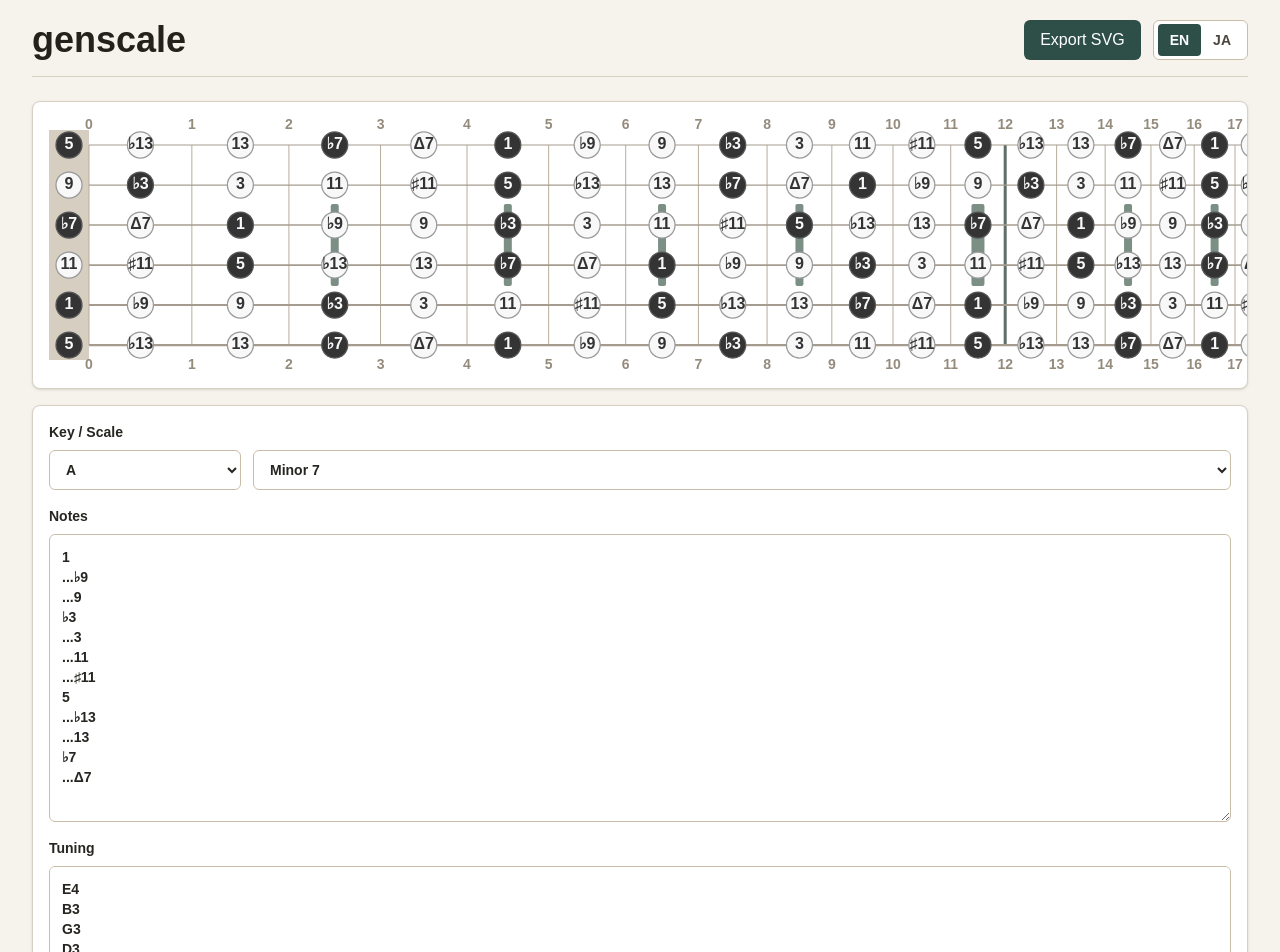
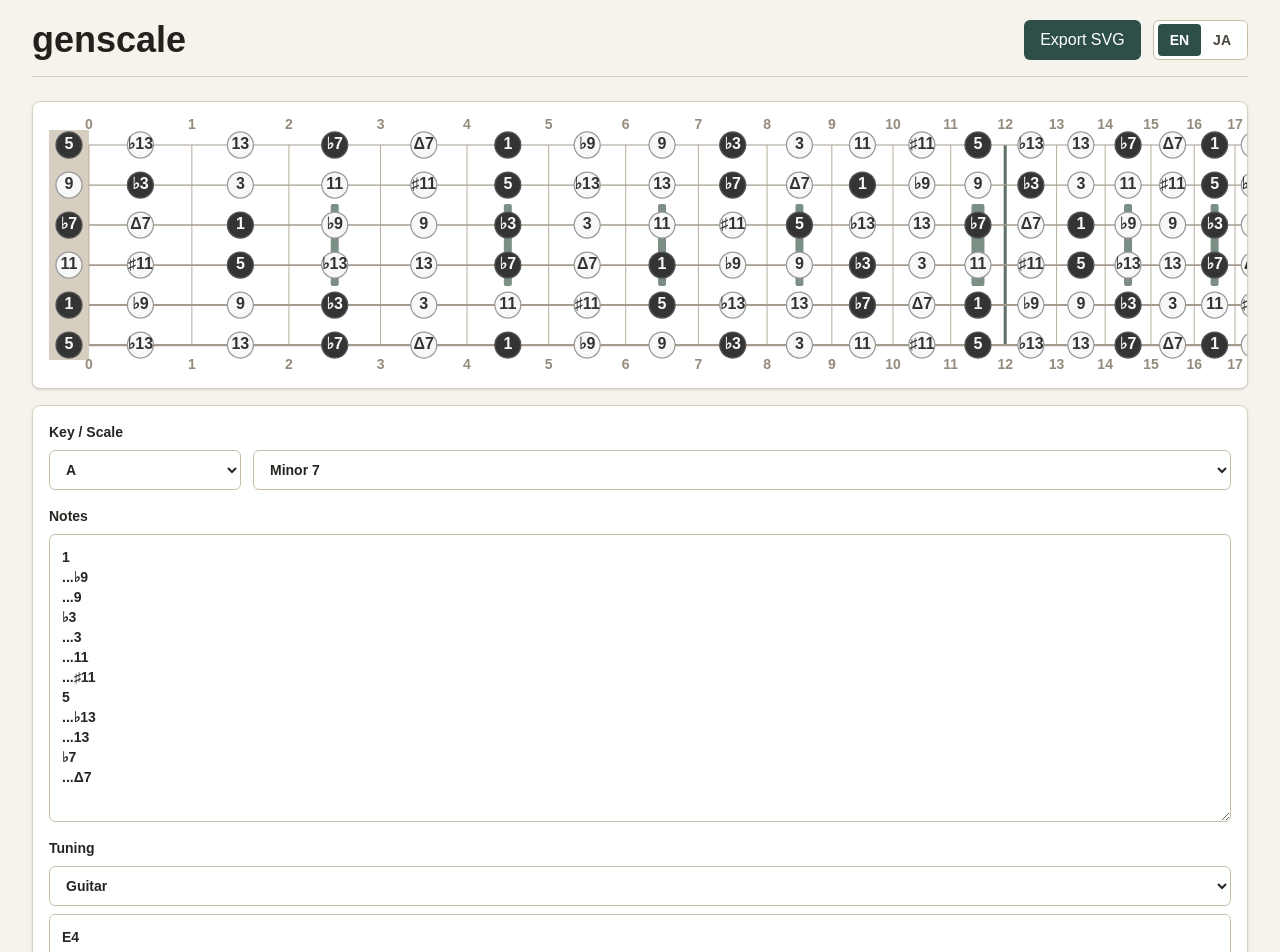
Before and after one commit to wataash/genscale, a Next.js app: page /en in a window 1280 px wide. Shown: the top 952 px of the page. Built offline with nearby package versions, Linux system fonts and the light colour scheme.

Commit message:
app/genscale-app.tsx docs/guitar-scale-web.md e2e/genscale.spec.ts

```diff
--- a/app/genscale-app.tsx
+++ b/app/genscale-app.tsx
@@ -50,6 +50,12 @@ type AppSettings = {
   notes: string[];
 };
 
+type TuningPreset = {
+  id: string;
+  labels: Record<Locale, string>;
+  notes: string[];
+};
+
 const TRANSLATIONS: Record<
   Locale,
   {
@@ -57,6 +63,8 @@ const TRANSLATIONS: Record<
     key: string;
     scale: string;
     tuning: string;
+    tuningPreset: string;
+    customTuning: string;
     notes: string;
     settingEditor: string;
     tokenError: string;
@@ -71,6 +79,8 @@ const TRANSLATIONS: Record<
     key: "Key",
     scale: "Scale",
     tuning: "Tuning",
+    tuningPreset: "Preset",
+    customTuning: "Custom",
     notes: "Notes",
     settingEditor: "Settings editor",
     tokenError: "Notes must contain exactly 12 line-separated tokens.",
@@ -84,6 +94,8 @@ const TRANSLATIONS: Record<
     key: "キー",
     scale: "スケール",
     tuning: "チューニング",
+    tuningPreset: "プリセット",
+    customTuning: "カスタム",
     notes: "Notes",
     settingEditor: "設定エディタ",
     tokenError: "Notes は行区切りで12個にしてください。",
@@ -95,6 +107,33 @@ const TRANSLATIONS: Record<
 };
 
 const DEFAULT_TUNING = ["E4", "B3", "G3", "D3", "A2", "E2"].join("\n");
+const TUNING_PRESETS: TuningPreset[] = [
+  {
+    id: "guitar",
+    labels: { en: "Guitar", ja: "ギター" },
+    notes: ["E4", "B3", "G3", "D3", "A2", "E2"],
+  },
+  {
+    id: "bass",
+    labels: { en: "Bass", ja: "ベース" },
+    notes: ["G2", "D2", "A1", "E1"],
+  },
+  {
+    id: "bass5",
+    labels: { en: "5-string bass", ja: "5弦ベース" },
+    notes: ["G2", "D2", "A1", "E1", "B1"],
+  },
+  {
+    id: "bass6",
+    labels: { en: "6-string bass", ja: "6弦ベース" },
+    notes: ["C3", "G2", "D2", "A1", "E1", "B1"],
+  },
+  {
+    id: "guitar7",
+    labels: { en: "7-string guitar", ja: "7弦ギター" },
+    notes: ["E4", "B3", "G3", "D3", "A2", "E2", "B2"],
+  },
+];
 const NOTE_INDICES: Record<NoteName, number> = {
   A: 0,
   "A#": 1,
@@ -404,6 +443,9 @@ export default function GenscaleApp({ locale }: GenscaleAppProps) {
   const inlayH = Math.max(34, Math.min(boardH * 0.42, 82));
   const inlayW = 8;
   const octaveInlayW = 13;
+  const tuningPresetId =
+    TUNING_PRESETS.find((preset) => preset.notes.join("\n") === tuning)?.id ??
+    "custom";
   const currentSettingEditorText = settingsText({
     key,
     scale,
@@ -552,8 +594,30 @@ export default function GenscaleApp({ locale }: GenscaleAppProps) {
                 </p>
               ) : null}
 
-              <label className="grid gap-2 text-sm font-semibold">
-                {t.tuning}
+              <div className="grid gap-2 text-sm font-semibold">
+                <span>{t.tuning}</span>
+                <select
+                  aria-label={t.tuningPreset}
+                  className="h-10 rounded-md border border-[#c9bda9] bg-white px-3 text-base"
+                  value={tuningPresetId}
+                  onChange={(event) => {
+                    const preset = TUNING_PRESETS.find(
+                      (item) => item.id === event.target.value,
+                    );
+                    if (!preset) return;
+                    setTuning(preset.notes.join("\n"));
+                    setSettingValid(true);
+                  }}
+                >
+                  {tuningPresetId === "custom" ? (
+                    <option value="custom">{t.customTuning}</option>
+                  ) : null}
+                  {TUNING_PRESETS.map((preset) => (
+                    <option key={preset.id} value={preset.id}>
+                      {preset.labels[locale]}
+                    </option>
+                  ))}
+                </select>
                 <textarea
                   aria-label={t.tuning}
                   className="min-h-36 resize-y rounded-md border border-[#c9bda9] bg-white p-3 font-mono text-sm leading-6"
@@ -564,7 +628,7 @@ export default function GenscaleApp({ locale }: GenscaleAppProps) {
                     setSettingValid(true);
                   }}
                 />
-              </label>
+              </div>
 
               {!parsedTuning.valid ? (
                 <p className="rounded-md bg-[#fff4df] px-3 py-2 text-sm text-[#7a4f00]">
```
Also changed, not shown: 2 other files (tests, documents, lock files or other folders).
